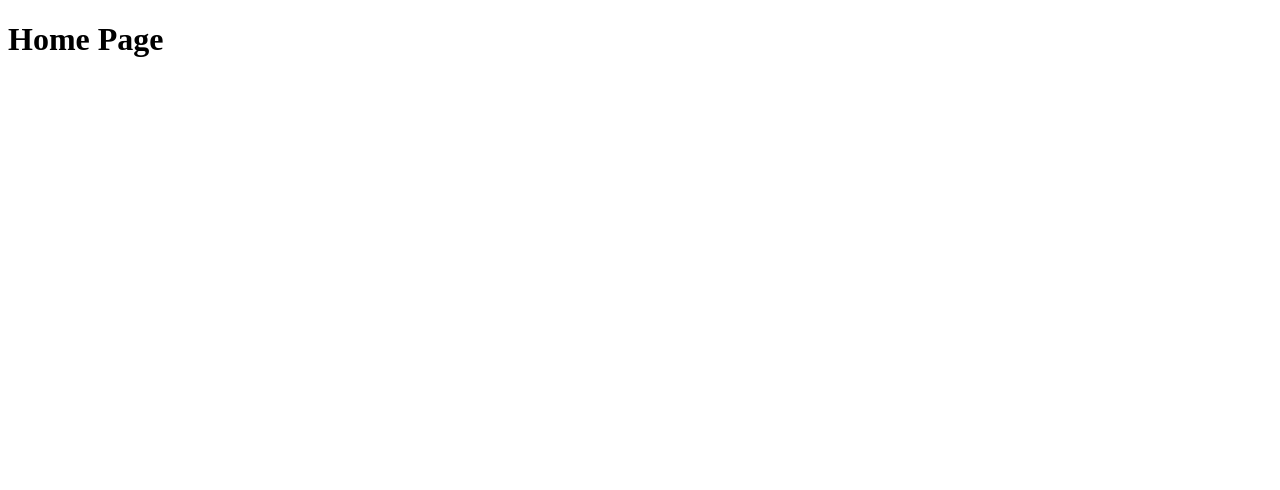
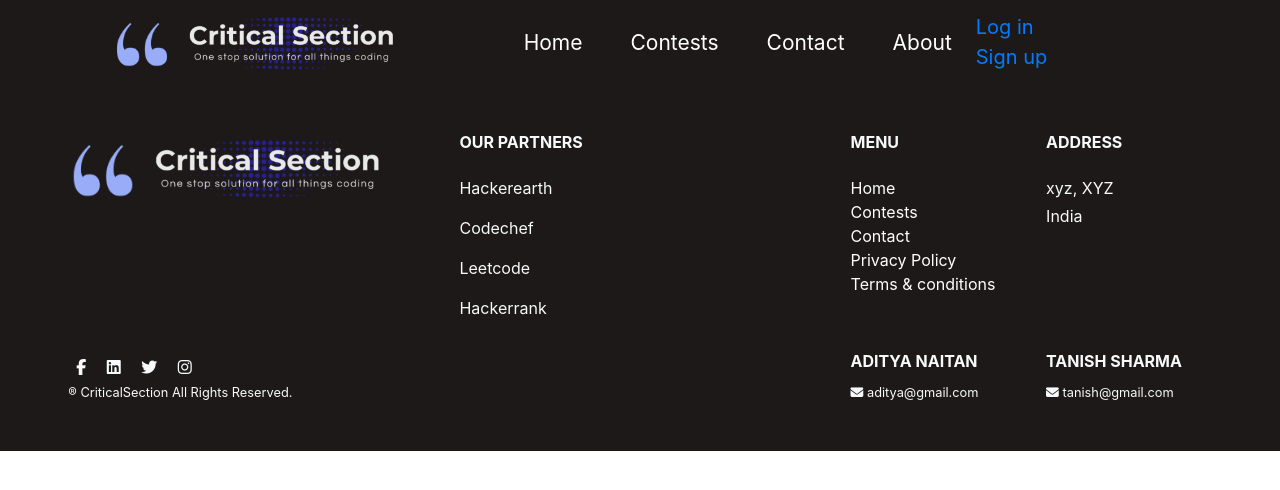
Before and after one commit to Pirate2606/critical-section, a Flask app: page / in a window 1280 px wide. Before the commit the part shown is almost empty. Shown: the top 490 px of the page. Run offline with Flask 2, Linux system fonts and the light colour scheme; some libraries are stand-ins or nearby versions.

Commit message:
created navbar and footer

```diff
--- a/app.py
+++ b/app.py
@@ -8,5 +8,15 @@ def home():
     return render_template('home.html')
 
 
+@app.errorhandler(404)
+def page_not_found(error):
+    return render_template('404.html'), 404
+
+
+@app.errorhandler(403)
+def restricted(error):
+    return render_template('403.html'), 403
+
+
 if __name__ == '__main__':
-    app.run()
+    app.run(debug=True)
--- /dev/null
+++ b/static/css/styles.css
@@ -0,0 +1,4 @@
+html,
+body {
+    overflow-x: hidden;
+}
--- /dev/null
+++ b/templates/base.html
@@ -0,0 +1,214 @@
+<!DOCTYPE html>
+<html>
+<head>
+    <!-- Required meta tags -->
+    <meta charset="utf-8"/>
+    <meta
+            name="viewport"
+            content="width=device-width, initial-scale=1, shrink-to-fit=no"
+    />
+
+    <title>Critical Section</title>
+
+    <link
+            href="https://fonts.googleapis.com/css2?family=Montserrat:wght@100;200;300;400;500;600;700&display=swap"
+            rel="stylesheet"
+    />
+    <link rel="icon" href="{{ url_for('static', filename='images/logo.png') }}">
+    <!-- Bootstrap CSS -->
+    <link
+            rel="stylesheet"
+            href="https://stackpath.bootstrapcdn.com/bootstrap/4.5.2/css/bootstrap.min.css"
+            integrity="sha384-JcKb8q3iqJ61gNV9KGb8thSsNjpSL0n8PARn9HuZOnIxN0hoP+VmmDGMN5t9UJ0Z"
+            crossorigin="anonymous"
+    />
+
+    <!-- Custom Styles -->
+    <link rel="stylesheet" href="{{ url_for('static', filename='css/styles.css') }}"/>
+
+    <!-- Fontawesome CDN -->
+    <script
+            src="https://kit.fontawesome.com/c622614d7c.js"
+            crossorigin="anonymous"
+    ></script>
+</head>
+<body>
+
+
+<header>
+    <nav
+            style="background-color: #1d1919"
+            class="navbar navbar-expand-md navbar-dark"
+    >
+        <a class="navbar-brand mx-md-5 px-md-5 pt-2" href="#">
+            <img width="60px" src="{{ url_for('static', filename='images/logo.png') }}" alt=""/>
+            <img
+                    class="ml-md-2"
+                    width="210px"
+                    src="{{ url_for('static', filename='images/longLogo.png') }}"
+                    alt="logo"
+            /></a>
+        <button
+                class="navbar-toggler"
+                type="button"
+                data-toggle="collapse"
+                data-target="#navbarCollapse"
+                aria-controls="navbarCollapse"
+                aria-expanded="false"
+                aria-label="Toggle navigation"
+        >
+            <span class="navbar-toggler-icon"></span>
+        </button>
+        <div
+                class="collapse navbar-collapse pl-md-2"
+                id="navbarCollapse"
+        >
+            <ul class="navbar-nav mr-auto">
+                <li style="font-size: 21px;" class="nav-item active mx-3">
+                    <a class="nav-link" href="{{ url_for('home') }}"
+                    >Home
+                        <span class="sr-only">(current)</span></a
+                    >
+                </li>
+                <li style="font-size: 21px;" class="nav-item active mx-3">
+                    <a class="nav-link" href=""
+                    >Contests
+                        <span class="sr-only">(current)</span></a
+                    >
+                </li>
+                <li
+                        style="font-size: 21px"
+                        class="nav-item active mx-3"
+                >
+                    <a class="nav-link" href=""
+                    >Contact
+                        <span class="sr-only">(current)</span></a
+                    >
+                </li>
+                <li
+                        style="font-size: 21px"
+                        class="nav-item active mx-3"
+                >
+                    <a class="nav-link" href=""
+                    >About
+                        <span class="sr-only">(current)</span></a
+                    >
+                </li>
+            </ul>
+            <div>
+                <form class="form-inline mt-2 mt-md-0 pr-md-5 mr-md-5">
+                    <a
+                            style="text-decoration: none;font-size: 20px;"
+                            class="pr-5 login"
+                            href=""
+                    >Log in</a
+                    >
+                    <a
+                            style="text-decoration: none;font-size: 20px;"
+                            class="pr-5 signup"
+                            href=""
+                    >Sign up</a
+                    >
+                </form>
+            </div>
+        </div>
+    </nav>
+</header>
+
+{% block content %}
+
+{% endblock %}
+
+<footer class="maytrix-footer">
+    <div style="background-color: #1D1919;" class="container-fluid pb-0 mb-0 justify-content-center text-light">
+        <footer>
+            <div class="row  justify-content-center py-5">
+                <div class="col-11">
+                    <div class="row">
+                        <div class="col-lg-4 col-12 mx-auto">
+
+                            <a class="navbar-brand" href="#">
+                                <img class="mb-5 mt-auto" width="70px"
+                                     src="{{ url_for('static', filename='images/logo.png') }}" alt=""/>
+                                <img
+                                        class="ml-md-2 mb-5 img-fluid"
+                                        width="230px"
+                                        src="{{ url_for('static', filename='images/longLogo.png') }}"
+                                        alt="cafe-logo"
+                                /></a>
+                        </div>
+
+
+                        <div class="col-lg-4 col-md-4 col-sm-4 col-12">
+                            <h6 class="mb-3 mb-lg-4 bold-text "><b>OUR PARTNERS</b></h6>
+                            <ul class="list-unstyled">
+                                <li>
+                                    <p><span class="text-color">Hackerearth</span></p>
+                                </li>
+                                <li>
+                                    <p><span class="text-color">Codechef</span></p>
+                                </li>
+                                <li>
+                                    <p><span class="text-color">Leetcode</span></p>
+                                </li>
+                                <li>
+                                    <p><span class="text-color">Hackerrank</span></p>
+                                </li>
+                            </ul>
+                        </div>
+
+                        <div class="col-lg-2 col-md-4 col-sm-4 col-12 pt-5 pt-lg-0">
+                            <h6 class="mb-3 mb-lg-4 bold-text "><b>MENU</b></h6>
+                            <ul class="list-unstyled">
+                                <li><a href="{{ url_for('home') }}" style="text-decoration: none; color: white;">Home</a></li>
+                                <li><a href="" style="text-decoration: none; color: white;">Contests</a></li>
+                                <li><a href="" style="text-decoration: none; color: white;">Contact</a></li>
+                                <li><a href="" style="text-decoration: none; color: white;">Privacy Policy</a></li>
+                                <li><a href="" style="text-decoration: none; color: white;">Terms & conditions</a></li>
+                            </ul>
+                        </div>
+                        <div class="col-lg-2 col-md-4 col-sm-4 col-12">
+                            <h6 class="mb-3 mb-lg-4 bold-text mt-sm-0 mt-5"><b>ADDRESS</b></h6>
+                            <p class="mb-1">xyz, XYZ</p>
+                            <p>India</p>
+                        </div>
+                    </div>
+                    <div class="row ">
+                        <div class="col-lg-8 col-md-4 col-sm-4 col-auto my-md-0 mt-5 order-sm-1 order-3 align-self-end">
+                            <p class="social mb-0 pb-0 bold-text"> <span class="mx-2"><i
+                                    class="fa fa-facebook" aria-hidden="true"></i></span> <span class="mx-2"><i
+                                    class="fa fa-linkedin-square" aria-hidden="true"></i></span> <span
+                                    class="mx-2"><i class="fa fa-twitter" aria-hidden="true"></i></span> <span
+                                    class="mx-2"><i class="fa fa-instagram" aria-hidden="true"></i></span></p><small
+                                class="rights"><span>&#174;</span> CriticalSection All Rights Reserved.</small>
+                        </div>
+                        <div class="col-lg-2 col-md-4 col-sm-4 col-auto order-1 align-self-end ">
+                            <h6 class="mt-55 mt-2 bold-text"><b>ADITYA NAITAN</b></h6><small> <span><i
+                                class="fa fa-envelope" aria-hidden="true"></i></span> aditya@gmail.com</small>
+                        </div>
+                        <div class="col-lg-2 col-md-4 col-sm-4 col-auto order-2 align-self-end mt-3 ">
+                            <h6 class="bold-text"><b>TANISH SHARMA</b></h6><small><span><i
+                                class="fa fa-envelope" aria-hidden="true"></i></span> tanish@gmail.com</small>
+                        </div>
+                    </div>
+                </div>
+            </div>
+        </footer>
+    </div>
+</footer>
+
+<script src="https://ajax.googleapis.com/ajax/libs/jquery/3.5.1/jquery.min.js"></script>
+<script src="https://code.jquery.com/jquery-3.5.1.min.js"
+        integrity="sha256-9/aliU8dGd2tb6OSsuzixeV4y/faTqgFtohetphbbj0="
+        crossorigin="anonymous">
+</script>
+<script src="https://cdn.jsdelivr.net/npm/popper.js@1.16.1/dist/umd/popper.min.js"
+        integrity="sha384-9/reFTGAW83EW2RDu2S0VKaIzap3H66lZH81PoYlFhbGU+6BZp6G7niu735Sk7lN"
+        crossorigin="anonymous">
+</script>
+<script src="https://cdn.jsdelivr.net/npm/bootstrap@4.5.3/dist/js/bootstrap.min.js"
+        integrity="sha384-w1Q4orYjBQndcko6MimVbzY0tgp4pWB4lZ7lr30WKz0vr/aWKhXdBNmNb5D92v7s"
+        crossorigin="anonymous">
+</script>
+</body>
+</html>
--- a/templates/home.html
+++ b/templates/home.html
@@ -1,10 +1,7 @@
-<!DOCTYPE html>
-<html>
-<head>
-    <title>Critical section</title>
-</head>
-<body>
-<h1>Home Page</h1>
+{% extends "base.html" %}
 
-</body>
-</html>
+{% block content %}
+
+
+
+{% endblock %}
```
Also changed, not shown: static/images/logo-nobg.png (added), static/images/logo.png (added), static/images/longLogo.png (added), static/styles.css (deleted).
